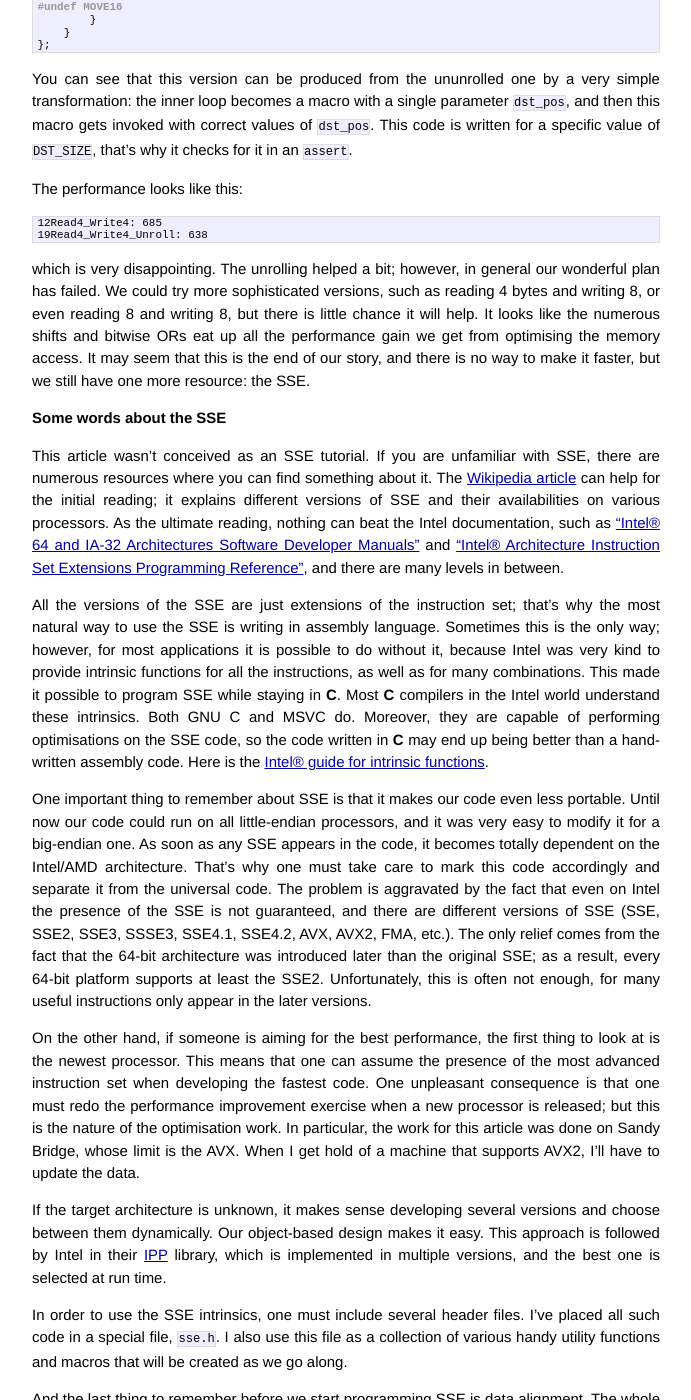
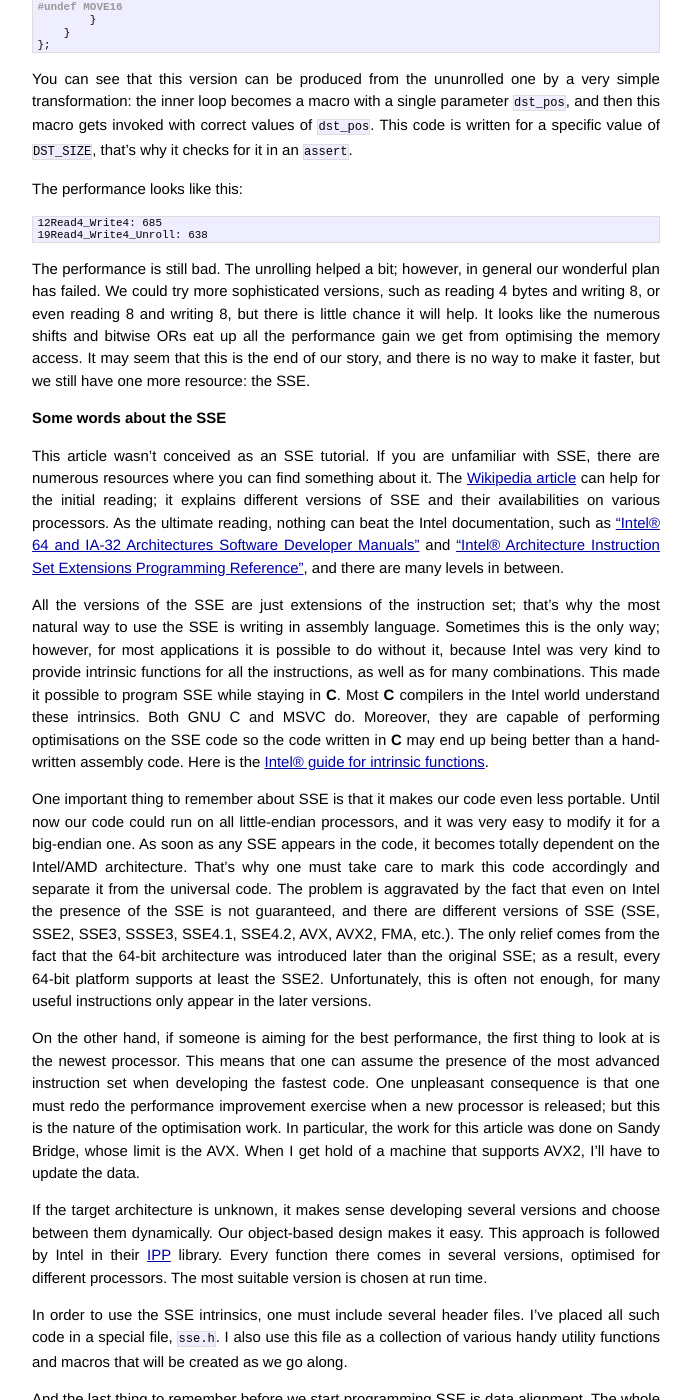
Before and after one commit to pzemtsov/pzemtsov.github.io, a Jekyll site: the page built from _posts/2014-06-04-fast-e1-de-multiplexing-in-C-using-sse-avx.md, in a window 1280 px wide and 1400 px high, scrolled down 5422 px. Shown: the whole window, without its empty margins (294-985 px from the left). Built offline with Jekyll 4.4.1, drawn with Linux system fonts in a browser that asks for light colours; Markdown is read by kramdown in place of the engine named in the settings; comment, search, counter and statistics services are not loaded; some of the changed text lies outside the part shown.

Commit message:
Small changes

```diff
--- a/_posts/2014-06-04-fast-e1-de-multiplexing-in-C-using-sse-avx.md
+++ b/_posts/2014-06-04-fast-e1-de-multiplexing-in-C-using-sse-avx.md
@@ -322,7 +322,7 @@
     12Read4_Write4: 685
     19Read4_Write4_Unroll: 638
 
-which is very disappointing. The unrolling helped a bit; however, in general our wonderful plan has failed.
+The performance is still bad. The unrolling helped a bit; however, in general our wonderful plan has failed.
 We could try more sophisticated versions, such as reading 4 bytes and writing 8, or even reading 8 and writing 8,
 but there is little chance it will help. It looks like the numerous shifts and bitwise ORs eat up all the performance gain
 we get from optimising the memory access. It may seem that this is the end of our story, and there is
@@ -344,7 +344,7 @@
 to do without it, because Intel was very kind to provide intrinsic functions for all the instructions, as well as
 for many combinations. This made it possible to program SSE while staying in **C**. Most **C** compilers in the Intel world
 understand these intrinsics. Both GNU C and MSVC do. Moreover, they are capable of performing optimisations on the
-SSE code, so the code written in **C** may end up being better than a hand-written assembly code. Here is the
+SSE code so the code written in **C** may end up being better than a hand-written assembly code. Here is the
 [Intel&reg; guide for intrinsic functions](https://software.intel.com/sites/default/files/managed/68/8b/319433-019.pdf).
 
 One important thing to remember about SSE is that it makes our code even less portable. Until now our code could run
@@ -364,7 +364,8 @@
 
 If the target architecture is unknown, it makes sense developing several versions and choose between them dynamically.
 Our object-based design makes it easy. This approach is followed by Intel in their [IPP](https://software.intel.com/en-us/intel-ipp)
-library, which is implemented in multiple versions, and the best one is selected at run time.
+library. Every function there comes in several versions, optimised for different processors. The most suitable
+version is chosen at run time.
 
 In order to use the SSE intrinsics, one must include several header files. I've placed all such code in a special file,
 `sse.h`. I also use this file as a collection of various handy utility functions and macros that will be created as
@@ -412,9 +413,12 @@
 {% endhighlight %}
 
 One may ask: Why are we using `_mm_setr_epi8` rather than `_mm_set_epi8`? This is because I use a different
-byte order in my diagrams than Intel does in its documentation. They draw the SSE register with the highest byte first; for
-my purpose the memory layout order (the lowest address first) is more appropriate. Intel calls this order "reverse",
-and `_mm_setr_epi8` loads byte in this reverse order.
+byte order in my diagrams than Intel does in its documentation. They draw the SSE register with the highest byte first
+(on the left side); for my purpose the memory layout order (the lowest address first) is more appropriate.
+Intel calls this order "reverse", and `_mm_setr_epi8` loads byte in this reverse order. This difference only
+applies to the presentation order and to the order of arguments of the "set" functions. It does not cause any
+difference in the results of the operations. For instance, the zero index for the byte shuffle instruction points to
+the lowest byte, which is the first byte in memory.
 
 We still need to combine the original four double-words into a single XMM register and then extract resulting
 double-words. Intel provides useful function `_mm_setr_epi32()` to do the first part (it is compiled into a sequence
```
Also changed, not shown: other parts of _posts/2014-06-04-fast-e1-de-multiplexing-in-C-using-sse-avx.md (+1 -1 lines).
